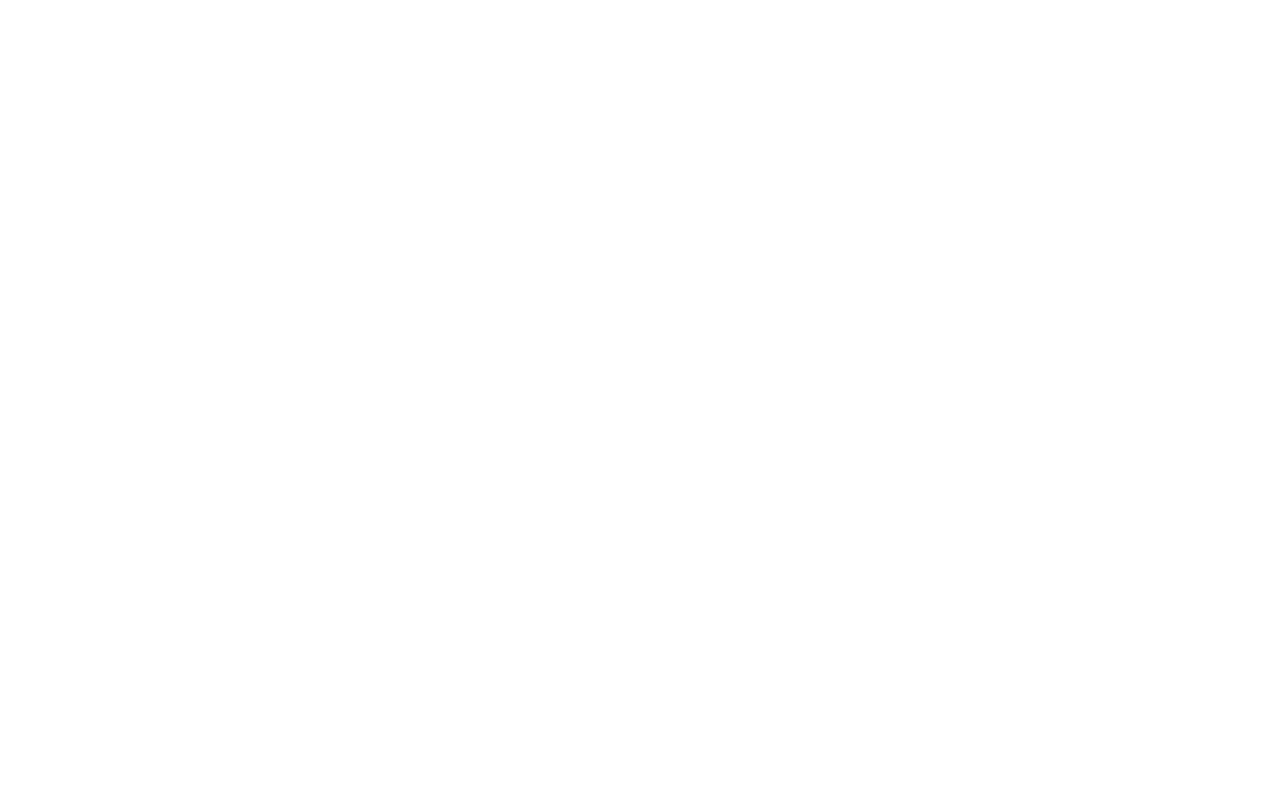
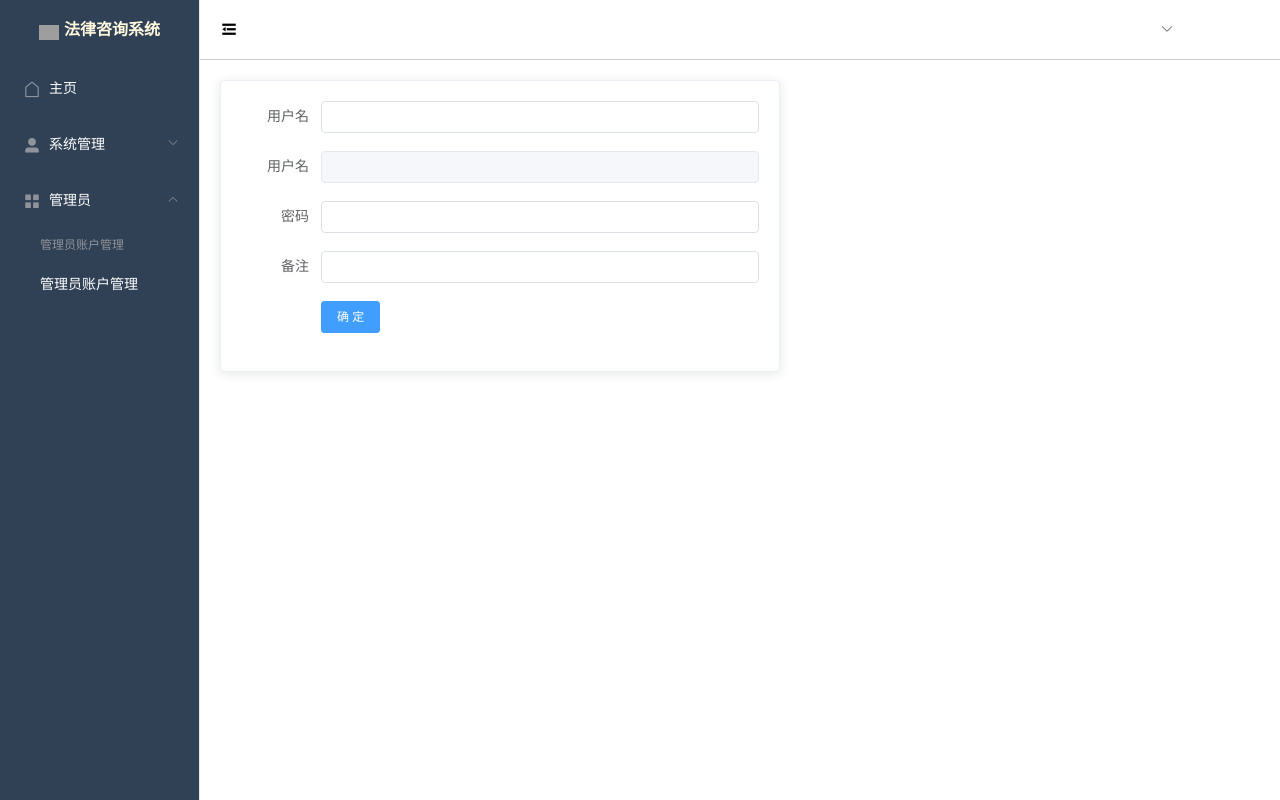
Before and after one commit to been-lu/vue-test, a Vue app: page /Man/ManPerson in a window 1280 px wide. Built offline with nearby package versions, Linux system fonts and the light colour scheme; grey boxes are pictures that could not be loaded.

Commit message:
添加管理员自我管理页面

```diff
--- a/src/components/Man/ManHeader.vue
+++ b/src/components/Man/ManHeader.vue
@@ -2,13 +2,13 @@
     <div style="line-height: 60px;display: flex;  ">
         <div style="flex: 1; font-size: 18px; ">
             <span :class="collapseBtnClass" style="cursor: pointer" @click="collapse"></span>
-
-
         </div>
         <el-dropdown style="width: 100px;cursor: pointer">
             <span>{{admin.aname}}</span><i class="el-icon-arrow-down" style="margin-right: 5px"></i>
             <el-dropdown-menu slot="dropdown" style="width: 100px;text-align: center">
-                <el-dropdown-item style="font-size: 14px;padding: 5px 0" >个人信息</el-dropdown-item>
+                <el-dropdown-item style="font-size: 14px;padding: 5px 0" >
+                   <router-link to="/Man/ManPerson">个人信息</router-link>
+                </el-dropdown-item>
                 <el-dropdown-item  style="font-size: 14px;padding: 5px 0">
                     <span  style="text-decoration: none" @click="logout">退出</span>
                 </el-dropdown-item>
--- a/src/router/index.js
+++ b/src/router/index.js
@@ -14,6 +14,7 @@
       {path: 'ManHome', name: 'ManHome', component: () => import( '../views/admin/ManHome.vue'),},
       {path: 'ManAdmin', name: 'ManAdmin', component: () => import( '../views/admin/ManAdmin.vue'),},
       {path: 'ManLawyer', name: 'ManLawyer', component: () => import( '../views/admin/ManLawyer.vue'),},
+      {path: 'ManPerson', name: 'ManPerson', component: () => import( '../views/admin/Person.vue'),},
     ]
   },
   {
--- /dev/null
+++ b/src/views/admin/Person.vue
@@ -0,0 +1,62 @@
+<template>
+    <el-card style="width: 70vh;">
+        <el-form label-width="80px" size="small">
+            <el-form-item label="用户名">
+                <el-input v-model="form.aname" autocomplete="off" ></el-input>
+            </el-form-item>
+            <el-form-item label="用户名">
+                <el-input v-model="form.aid" autocomplete="off" :disabled="true" ></el-input>
+            </el-form-item>
+            <el-form-item label="密码">
+                <el-input v-model="form.pwd" autocomplete="off"></el-input>
+            </el-form-item>
+            <el-form-item label="备注">
+                <el-input v-model="form.others" autocomplete="off"></el-input>
+            </el-form-item>
+            <el-form-item>
+                <el-button type="primary" @click="save">确 定</el-button>
+            </el-form-item>
+        </el-form>
+    </el-card>
+</template>
+
+<script>
+    export default {
+        name: "Person",
+        data(){
+            return{
+                paths:[],
+                form:localStorage.getItem("admin")? JSON.parse(localStorage.getItem("admin")):{},
+            }
+        },
+        methods:{
+            save(){
+                this.request.post("http://localhost:9090/admin/saveOrUpdate",this.form).then(res=>{
+                    if (res.code==='200'){
+                        this.$message.success("更改成功")
+                        this.load()
+                    }
+                    else{
+                        this.$message.error(res.msg)
+                    }
+
+
+                })
+            },
+            load(){
+                this.request.post("http://localhost:9090/admin/login",this.form).then(res => {
+                    if (res.code==='200'){
+                        localStorage.setItem("admin",JSON.stringify(res.data))
+                    }
+                    else{
+                        this.$message.error(res.msg)
+                    }
+                })
+            }
+        }
+    }
+</script>
+
+<style scoped>
+
+</style>
```
